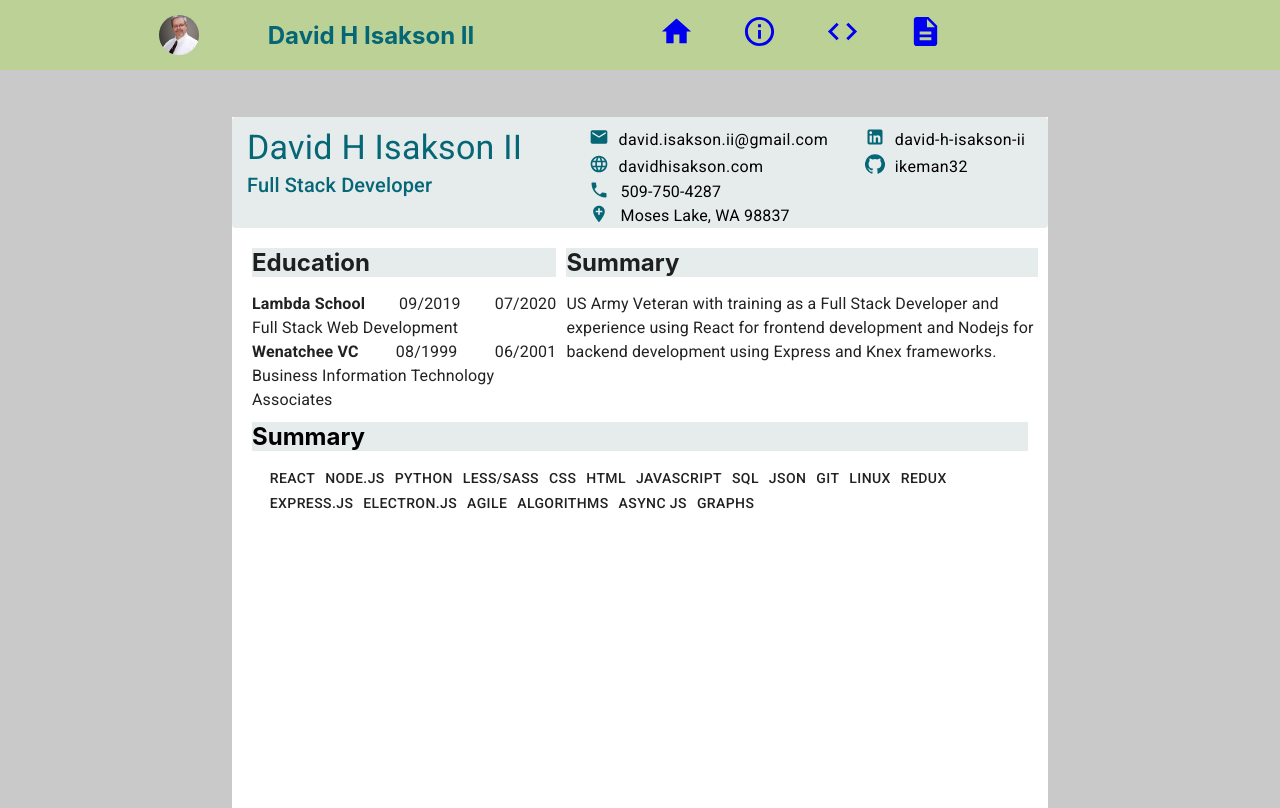
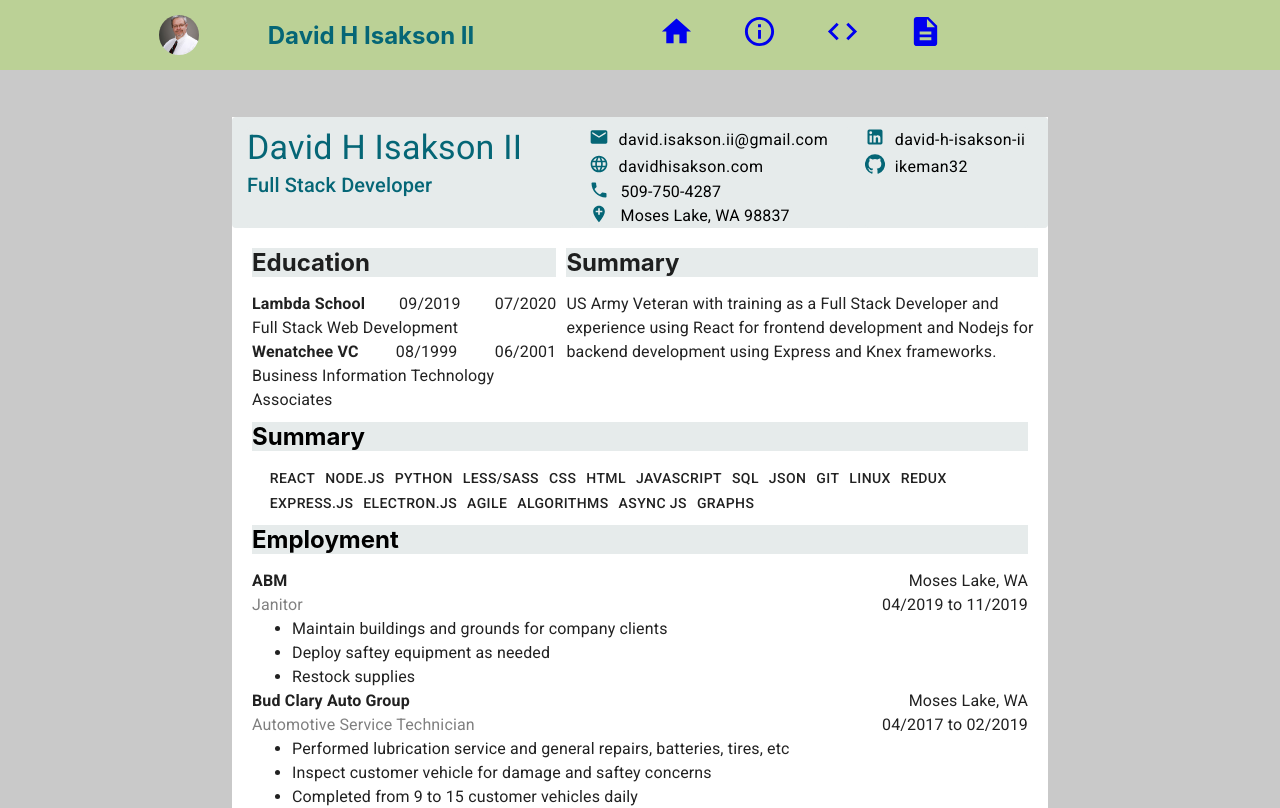
Before and after one commit to ikeman32/new-davidhisakson.com, a React (Create React App) app: page /About in a window 1280 px wide. Shown: the top 808 px of the page. Built offline with nearby package versions, Linux system fonts and the light colour scheme.

Commit message:
Emplyment card done

```diff
--- a/src/pages/cards/Resume.js
+++ b/src/pages/cards/Resume.js
@@ -138,6 +138,14 @@ const Skill = styled(Card)({
     margin: '0 auto',
     width: '98%',
     // border: '1px solid blue',
+});
+
+const Employ = styled(Card)({
+    boxShadow: 'none',
+});
+
+const Proj = styled(Card)({
+    boxShadow: 'none',
 })
 
 const Summary = styled(Card)({
@@ -152,6 +160,9 @@ function Resume() {
             <TopCard />
             <div style={{ marginTop: '10px' }}>
                 <SkillsCard />
+            </div>
+            <div style={{ marginTop: '10px' }}>
+                <EmploymentCard />
             </div>
         </div>
     )
@@ -276,7 +287,7 @@ function SkillsCard() {
         );
     });
     return (
-        <div style={{marginRight: '20px', marginLeft: '20px'}}>
+        <div style={{ marginRight: '20px', marginLeft: '20px' }}>
             <div style={{ backgroundColor: '#e6ebeb', marginBottom: '15px' }}>
                 <h2>Summary</h2>
             </div>
@@ -285,6 +296,68 @@ function SkillsCard() {
     )
 
 }
+
+function EmploymentCard() {
+    const style = useStyles();
+    const work = workExp.map(item => {
+        return (
+            <Employ>
+                <div style={{ display: 'flex', justifyContent: 'space-between' }}>
+                    <Typography style={{fontWeight: 'bold'}}>
+                        {item.company}
+                    </Typography>
+                    <Typography>
+                        {item.location}
+                    </Typography>
+                </div>
+                <div style={{ display: 'flex', justifyContent: 'space-between' }}>
+                    <Typography style={{color: 'GrayText'}}>
+                        {item.position}
+                    </Typography>
+                    <Typography>
+                        {item.from + ' to ' + item.to}
+                    </Typography>
+                </div>
+                <Typography>
+                    <ul>
+                        {item.desc.map(e =>{
+                            return(<li>{e}</li>)
+                        })}
+                    </ul>
+                </Typography>
+            </Employ>
+        );
+    });
+    return (
+        <div style={{ marginRight: '20px', marginLeft: '20px' }}>
+            <div style={{ backgroundColor: '#e6ebeb', marginBottom: '15px' }}>
+                <h2>Employment</h2>
+            </div>
+            {work}
+        </div>
+    )
+
+}
+
+// function ProjectCard() {
+//     const style = useStyles();
+//     const proj = projects.map(item => {
+//         return (
+//             <Typography variant='button' className={style.sk}>
+//                 {item}
+//             </Typography>
+//         );
+//     });
+//     return (
+//         <div style={{marginRight: '20px', marginLeft: '20px'}}>
+//             <div style={{ backgroundColor: '#e6ebeb', marginBottom: '15px' }}>
+//                 <h2>Summary</h2>
+//             </div>
+//             <Skill>{skill}</Skill>
+//         </div>
+//     )
+
+// }
 
 function SummaryCard() {
     const mySummary = summary;
```
